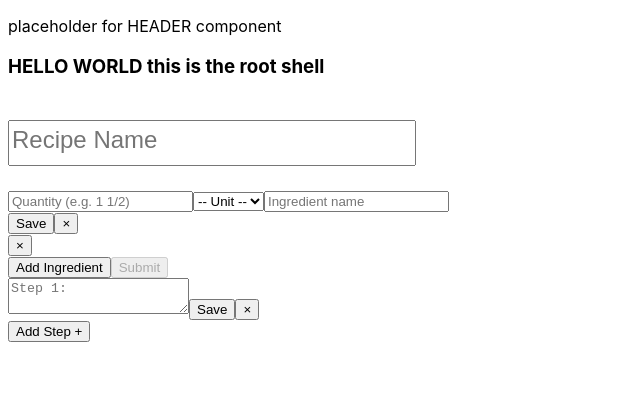
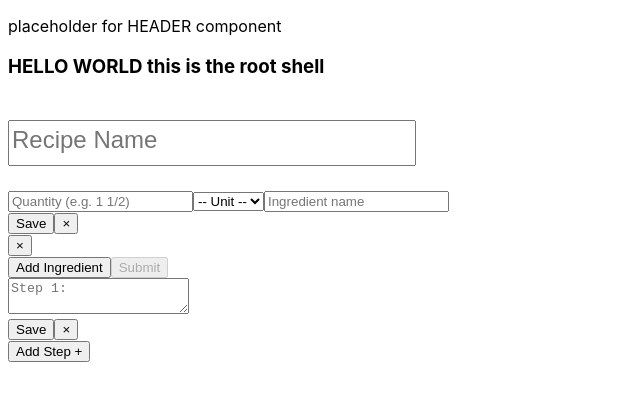
Before and after one commit to jisung594/bakers-logbook, an Angular app: page / in a window 1280 px wide. Shown: the top 400 px of the page, without its empty margins (0-640 px from the left). Built offline with nearby package versions, Linux system fonts and the light colour scheme; no server answers; what @angular/fire would draw is missing.

Commit message:
Wraps editmode buttons

```diff
--- a/src/app/recipe/recipe-form/instructions-form/instructions-form.html
+++ b/src/app/recipe/recipe-form/instructions-form/instructions-form.html
@@ -12,11 +12,14 @@
                     placeholder="Step {{ i + 1 }}:"
                     class="instruction-input"
                 ></textarea>
-                <button type="button" (click)="saveInstruction(i)">Save</button>
-                <button type="button" (click)="removeInstruction(i)">×</button>
+
+                <div class="editing-options-editmode">
+                    <button type="button" (click)="saveInstruction(i)">Save</button>
+                    <button type="button" (click)="removeInstruction(i)">×</button>
+                </div>
             </div>
 
-            <ng-template #viewMode>
+            <ng-template #viewMode class="editing-options-viewmode">
                 <p>{{ instruction.value.step }}</p>
                 <button type="button" (click)="editInstruction(i)">edit</button>
                 <button type="button" (click)="removeInstruction(i)">remove</button>
```
